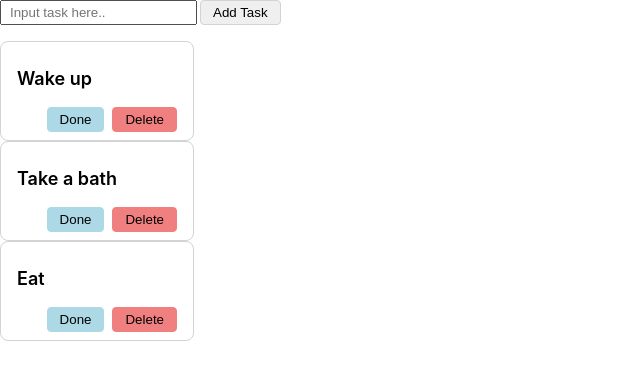
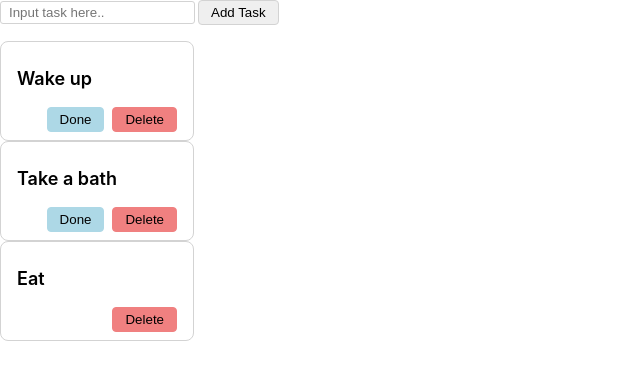
Before and after one commit to dyankristoper/react-todo-app, a React (Create React App) app: page / in a window 1280 px wide. Shown: the top 380 px of the page, without its empty margins (0-640 px from the left). Built offline with nearby package versions, Linux system fonts and the light colour scheme.

Commit message:
Feat: Add validation for empty and duplicate inputs'

```diff
--- a/src/App.js
+++ b/src/App.js
@@ -6,7 +6,7 @@ import TodoForm from './components/TodoForm';
 const initialState = {
   items: [
     { id: 1, name: "Wake up", status: "todo" },
-    { id: 2, name: "Take a bath", status: "inprogress" },
+    { id: 2, name: "Take a bath", status: "todo" },
     { id: 3, name: "Eat", status: "completed" },
   ]
 };
@@ -17,6 +17,8 @@ const todoReducer = ( state, action ) => {
       return { ...state, items: [ ...state.items, action.payload ] }
     case 'REMOVE_TASK':
       return { ...state, items: state.items.filter( item => item.id != action.payload.id ) }
+    case 'MARK_AS_DONE':
+      return { ...state, items: state.items.map( item => { if(item.id === action.payload.id){ item.status = 'completed'; } return item; })}
     default:
       return state;
   }
--- a/src/components/TodoForm.jsx
+++ b/src/components/TodoForm.jsx
@@ -5,7 +5,7 @@ import InputStyled from "./styled/Input.styled";
 import Button from "./styled/Button.styled";
 
 const TodoForm = ({ tasks, dispatch }) => {
-  const [ task, setTask ] = useState();
+  const [ task, setTask ] = useState('');
   const [ error, setError ] = useState('');
 
   /* Display errors in the form */
@@ -23,8 +23,11 @@ const TodoForm = ({ tasks, dispatch }) => {
 
   const onAddTaskEvent = (e) => {
     e.preventDefault();
+    console.log(tasks);
+    console.log( task );
 
-    if( tasks.some( task => task.name === task ) || task === '' ){
+    // Validation for empty and duplicate inputs
+    if( task === '' || tasks.some( item => item.name.toLowerCase() === task.toLowerCase() ) ){
       displayError('Invalid Input.');
     }else{
       dispatch({ type: 'ADD_TASK', payload: { id: uuidv4(), name: task, status: 'todo' } });
--- a/src/components/TodoItem.jsx
+++ b/src/components/TodoItem.jsx
@@ -2,15 +2,21 @@ import TodoItemContainer from "./styled/TodoItemContainer.styled";
 import Button from "./styled/Button.styled";
 
 const TodoItem = ({ id, name, status, dispatch }) => {
+  const pendingStatus = 'todo';
+
   return (
     <TodoItemContainer status={ status }>
       <p>{ name }</p>
       <div className='action-btn'>
-        <Button
-          success
-        >
+        {
+          status.toLowerCase() === pendingStatus &&
+          <Button
+            success
+            onClick={ () => dispatch({ type: 'MARK_AS_DONE', payload: { id }}) }
+          >
             Done
-        </Button>
+          </Button>
+        }
         <Button
           danger
           onClick={ () => dispatch({ type: 'REMOVE_TASK', payload: { id }})}
--- a/src/components/styled/Input.styled.jsx
+++ b/src/components/styled/Input.styled.jsx
@@ -3,6 +3,9 @@ import styled from 'styled-components';
 const InputStyled = styled.input`
     padding: 3px 8px;
     margin-right: 3px;
+
+    border: 1px solid lightgrey;
+    border-radius: 3px;
 `;
 
 export default InputStyled;
```
